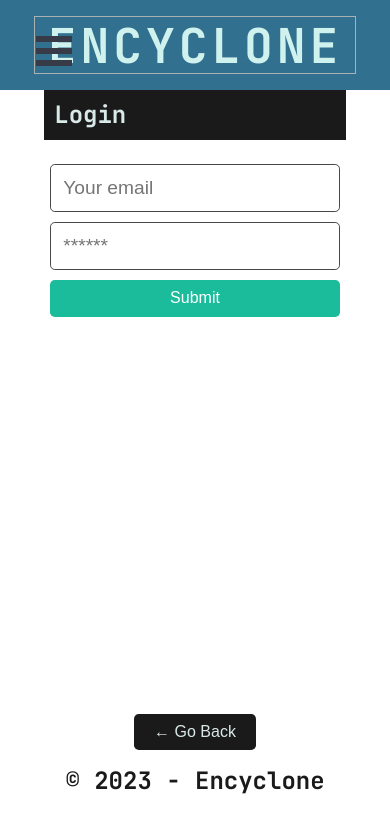
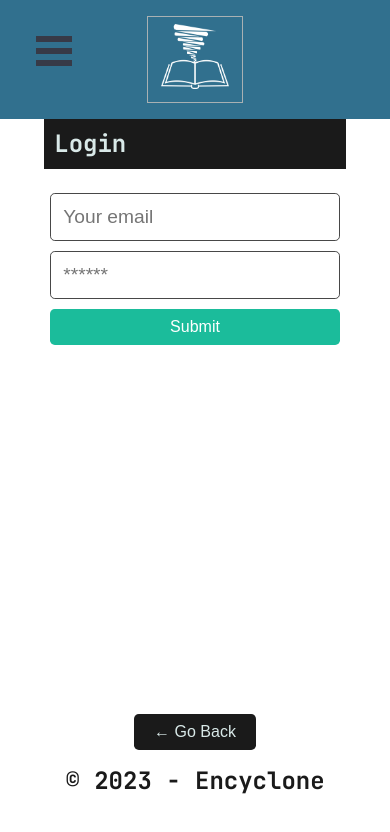
Before and after one commit to ddwk21/cyclone, a React (Create React App) app in the folder client/: page /login in a window 390 px wide. Shown: the top 832 px of the page. Built offline with nearby package versions, Linux system fonts and the light colour scheme.

Commit message:
shows logo in mobile

```diff
--- a/client/src/components/Header/index.js
+++ b/client/src/components/Header/index.js
@@ -2,6 +2,7 @@
 import { Link } from 'react-router-dom';
 // import styled from 'styled-components';
 import { slide as Menu } from 'react-burger-menu'
+import logo from "../../assets/encyclone-logo.png"
 
 
 import Auth from '../../utils/auth';
@@ -27,10 +28,11 @@
 
     <header className="bg-info text-dark mb-4 py-3 display-flex align-center" id='header-container'>
       <div className="container flex-column justify-space-between-lg justify-center align-center text-center">
-        <Link className="text-dark" to="/">
-          <h1 className="m-0" style={{ fontSize: '3rem' }}>
+        <Link className="home-link text-dark" to="/">
+          <h1 className="encyclone-header m-0" style={{ fontSize: '3rem' }}>
             Encyclone
           </h1>
+          <img className="logo" src={logo}></img>
 
         </Link>
 
--- a/client/src/components/css/App.css
+++ b/client/src/components/css/App.css
@@ -2,10 +2,6 @@
 
 *, *:before, *:after {
     box-sizing: border-box;
-  }
-
-  #header-container {
-    width: 100%;
   }
 
   h1 {
@@ -98,6 +94,7 @@
     position: relative;
     height: 14em;
     background-color: #000;
+    max-width: 100%;
   }
   @media (min-width: 76.5em) {
     .post > *:first-child {
@@ -106,27 +103,27 @@
   }
   @media (min-width: 54em) {
     .post > *:first-child {
-      flex-basis: 50%;
+      flex-basis: 30%;
       max-width: 50%;
       height: auto;
    }
   }
   @media (min-width: 76.5em) {
     .post > *:first-child {
-      flex-basis: 60%;
+      flex-basis: 30%;
       max-width: 60%;
    }
   }
   @media (min-width: 54em) {
     .post > *:last-child {
-      flex-basis: 50%;
-      max-width: 50%;
+      flex-basis: 70%;
+      max-width: 70%;
    }
   }
   @media (min-width: 76.5em) {
     .post > *:last-child {
-      flex-basis: 40%;
-      max-width: 40%;
+      flex-basis: 70%;
+      max-width: 70%;
    }
   }
   .post__container {
@@ -235,3 +232,21 @@
       opacity: 1;
    }
   }
+
+  .logo {
+    height: 5em;
+  }
+
+  @media (max-width: 425px){
+    .encyclone-header {
+
+      display:none;
+
+    }
+  }
+
+  @media (min-width: 426px){
+    .logo {
+      display:none;
+    }
+  }
```
Also changed, not shown: client/src/assets/encyclone-logo.png (added), client/src/index.css (line endings or trailing spaces).
